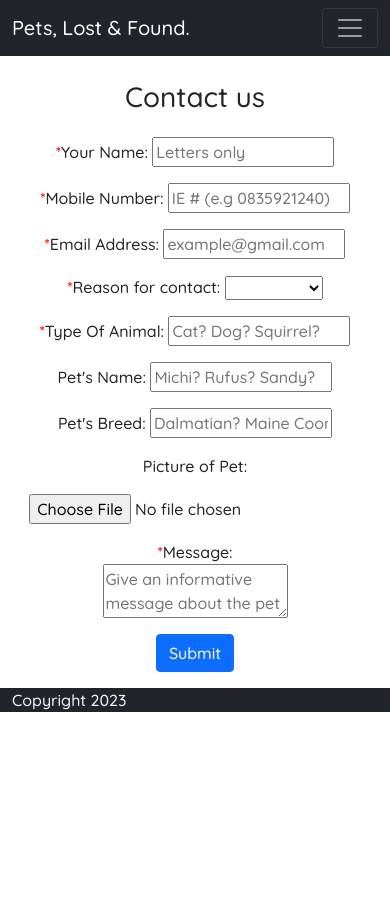
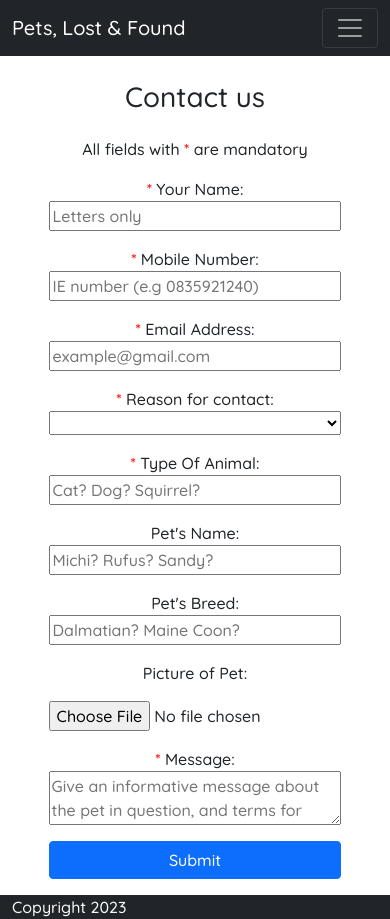
Before and after one commit to GametimeInc/SSD_CA2, a PHP site: page /contact-page.php in a window 390 px wide. Before the commit the page ends 712 px from the top, so only its background shows below. Run offline with PHP 8.4, Linux system fonts and the light colour scheme.

Commit message:
Added responsive styling to the site

```diff
--- a/contact-page.php
+++ b/contact-page.php
@@ -5,6 +5,7 @@
 
 <form class="starter-template text-center" method="POST" name="contactform" action="contact-form-handler.php">
 <h1 class="mt-4 mb-4">Contact us</h1>
+<p>All fields with <span class="requireStar">* </span>are mandatory</p>
 <!--
   Form fields:
   Your Name* = name
@@ -20,25 +21,25 @@
 
 
 <p>
-<label for='name'><span class="requireStar">*</span>Your Name:</label>
+<label for='name'><span class="requireStar">* </span>Your Name:</label>
 <input type="text" name="name" id="name" onblur=nameValidation() placeholder="Letters only" pattern="^[a-zA-Z ]+$" required> <br>
 <ul class="errorList" id="nameError"></ul>
 </p>
 
 <p>
-<label for='number'><span class="requireStar">*</span>Mobile Number:</label>
-<input type="text" name="number" id="number" onblur=numberValidation() pattern="08[35679]\d{7}$" placeholder="IE # (e.g 0835921240)" required> <br>
+<label for='number'><span class="requireStar">* </span>Mobile Number:</label>
+<input type="text" name="number" id="number" onblur=numberValidation() pattern="08[35679]\d{7}$" placeholder="IE number (e.g 0835921240)" required> <br>
 <ul class="errorList" id="numberError"></ul>
 </p>
 
 <p>
-<label for='email'><span class="requireStar">*</span>Email Address:</label>
+<label for='email'><span class="requireStar">* </span>Email Address:</label>
 <input type="email" name="email" id="email" onblur=emailValidation() placeholder="example@gmail.com" required> <br>
 <!--Pattern attribute is not advised, use of type "email" is instead suggested-->
 </p>
 
 <p>
-<label for='reason'><span class="requireStar">*</span>Reason for contact:</label>
+<label for='reason'><span class="requireStar">* </span>Reason for contact:</label>
 <select name="reason" id="reason" onchange=reasonValidation() required>
   <option value></option>
   <option value="lostPet">Lost Pet</option>
@@ -49,7 +50,7 @@
 </p>
 
 <p>
-<label for='typeOfAnimal'><span class="requireStar">*</span>Type Of Animal:</label>
+<label for='typeOfAnimal'><span class="requireStar">* </span>Type Of Animal:</label>
 <input type="text" name="typeOfAnimal" id="typeOfAnimal" onblur=typeValidation() placeholder="Cat? Dog? Squirrel?" pattern="^[a-zA-Z ]+$" required> <br>
 <ul class="errorList" id="typeError"></ul>
 </p>
@@ -76,7 +77,7 @@
 </p>
 
 <p>
-<label for='message'><span class="requireStar">*</span>Message:</label> <br>
+<label for='message'><span class="requireStar">* </span>Message:</label> <br>
 <textarea onblur=messageValidation() name="message" id="message" placeholder="Give an informative message about the pet in question, and terms for someone reaching out to you!" required></textarea>
 <ul class="errorList" id="messageError"></ul>
 </p>
--- a/css/mystyle.css
+++ b/css/mystyle.css
@@ -8,6 +8,7 @@
 .errorList {
     list-style-type: none;
     color: red;
+    padding-right: 2rem;
 }
 
 /*Check after cache reload*/
@@ -26,3 +27,24 @@
 body {
     font-family: 'Quicksand', sans-serif;
 }
+
+input, select, textarea {
+    width: 20%;
+}
+
+img {
+    width: 20%;
+}
+
+#deleteButton {
+    width: auto;
+}
+
+@media screen AND (max-width:600px) {
+    input,select,textarea  {
+        width: 80%;
+    }
+    #deleteButton {
+        width: auto;
+    }
+}
--- a/found-pets.php
+++ b/found-pets.php
@@ -14,7 +14,7 @@ $statement->closeCursor();
 <main class="container">
   <div class="starter-template text-center">
     <h1>Come get me, human!</h1>
-    <p class="lead">These animals are being kept by some kind souls, ready to return them to your loving arms!<br>Check and see if your buddy is here first, if not, contact us!<br><br>Found someone's pet? Contact us!</p>
+    <p class="lead">These animals are being kept by some kind souls, ready to return them to your loving arms!<br>Check and see if your buddy is here first. If not, contact us!<br><br>Found someone's pet? Contact us!</p>
   </div>
   <section>
         <!-- display a table of products -->
@@ -39,7 +39,7 @@ $statement->closeCursor();
                   <td><form action="delete_product.php" method="post">
                       <input type="hidden" name="product_id"
                             value="<?php echo $product['productID']; ?>">
-                      <input type="submit" value="Delete">
+                      <input id="deleteButton" type="submit" value="Delete">
                   </form></td>
               </tr>
               <?php endforeach; ?>
--- a/includes/header.php
+++ b/includes/header.php
@@ -19,7 +19,7 @@
 
     <nav class="navbar navbar-expand-lg navbar-dark bg-dark" aria-label="Eighth navbar example">
       <div class="container">
-        <a class="navbar-brand" href="index.php">Pets, Lost & Found.</a>
+        <a class="navbar-brand" href="index.php">Pets, Lost & Found</a>
         <button class="navbar-toggler" type="button" data-bs-toggle="collapse" data-bs-target="#navbarsExample07" aria-controls="navbarsExample07" aria-expanded="false" aria-label="Toggle navigation">
           <span class="navbar-toggler-icon"></span>
         </button>
--- a/lost-pets.php
+++ b/lost-pets.php
@@ -39,7 +39,7 @@ $statement->closeCursor();
                   <td><form action="delete_product.php" method="post">
                       <input type="hidden" name="product_id"
                             value="<?php echo $product['productID']; ?>">
-                      <input type="submit" value="Delete">
+                      <input id="deleteButton" type="submit" value="Delete">
                   </form></td>
               </tr>
               <?php endforeach; ?>
```
